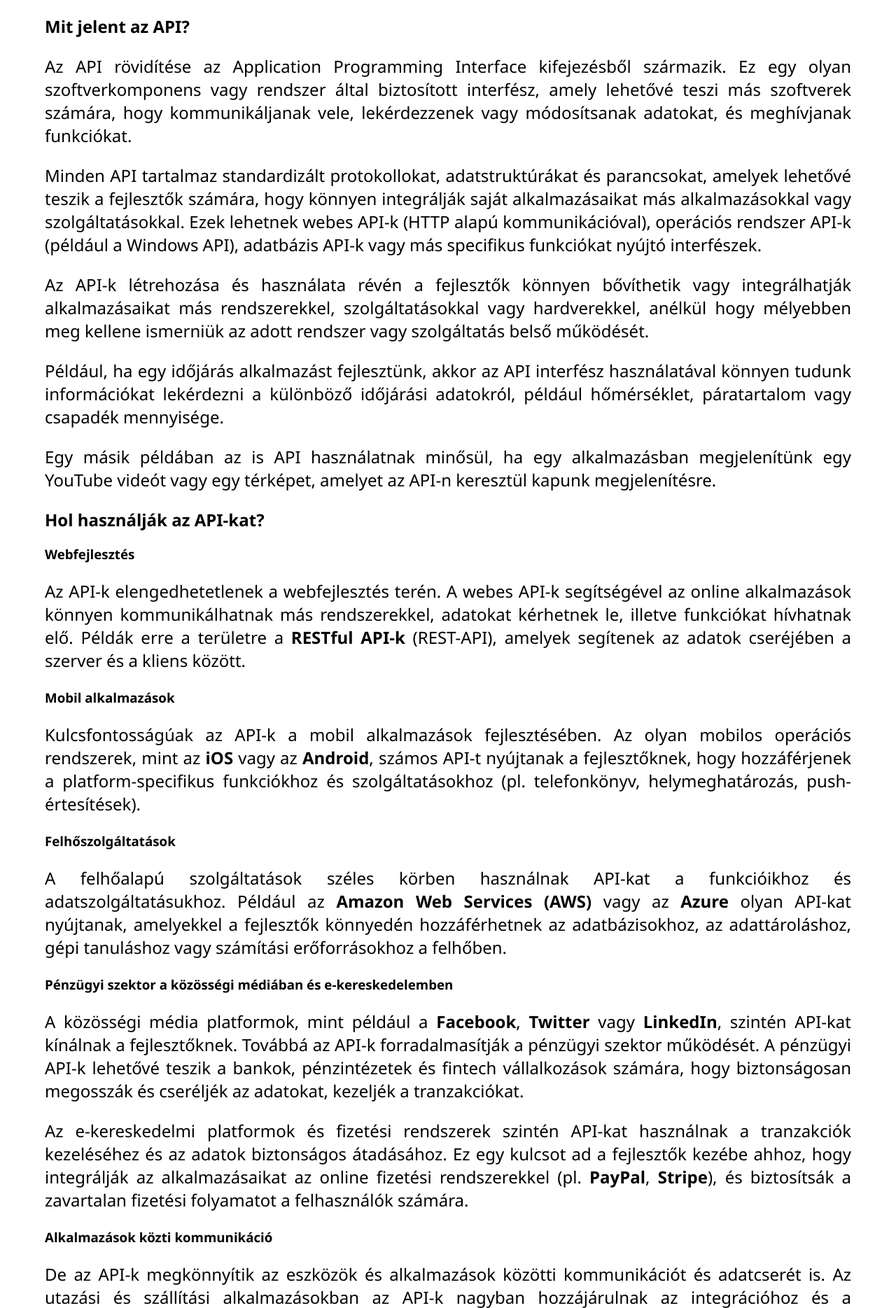
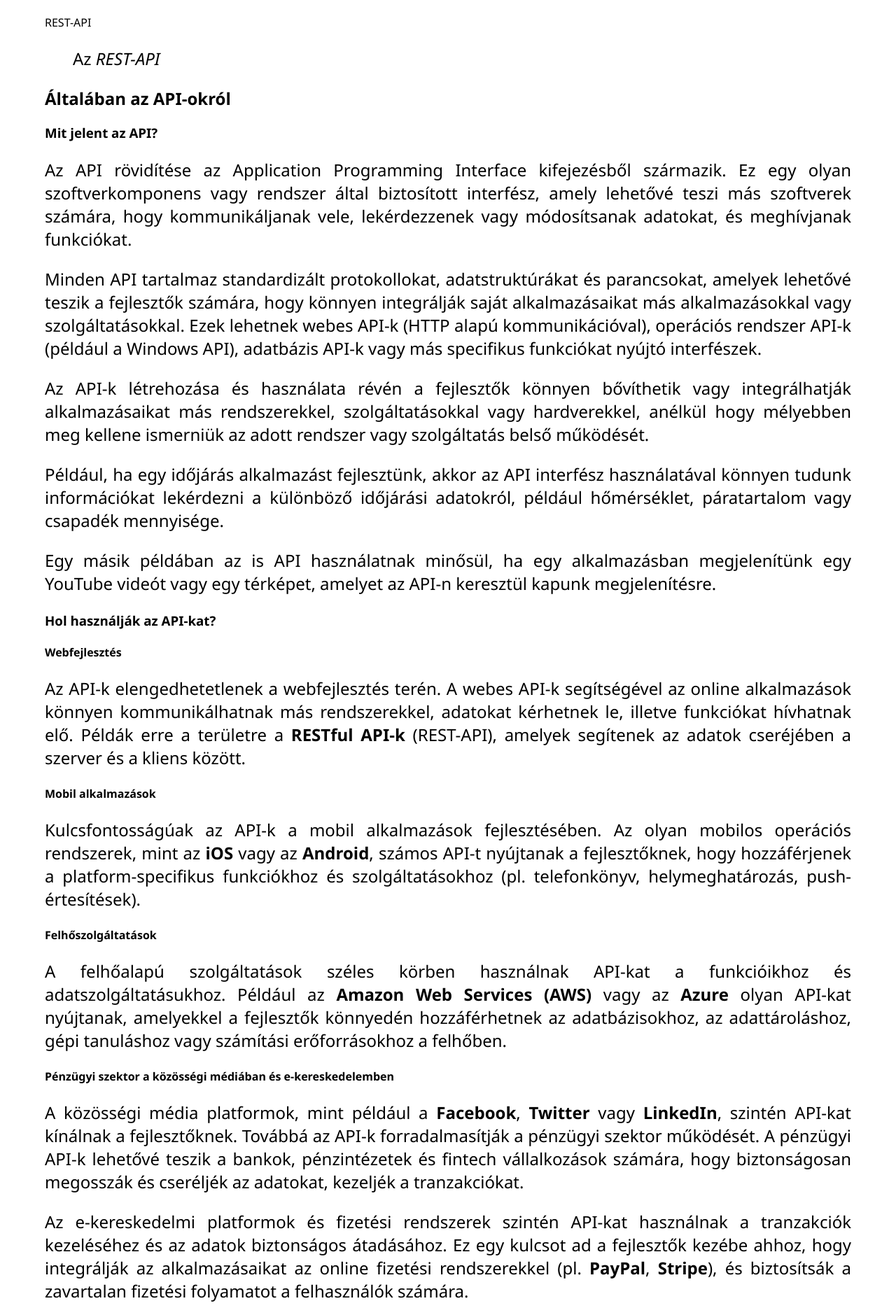
Before and after one commit to cerberus2477/learn-rest, a plain HTML site: page index.html in a window 1280 px wide. Shown: the part 748-2617 px from the top of the page at 70% size. Drawn offline with Linux system fonts and the light colour scheme; no server answers.

Commit message:
rest kezdete

```diff
--- a/index.html
+++ b/index.html
@@ -40,10 +40,16 @@
                         hivatottak megkönnyíteni azzal, hogy hozzáférést biztosítanak egy adott szoftver vagy eszköz
                         utasításkészletéhez.</p>
                 </dd>
+                <dt>REST-API</dt>
+                <dd>
+                    <p>Az <dfn title="application programming interface">REST-API</dfn>
+                    </p>
+                </dd>
             </dl>
         </section>
-        <section id>
-            <h2>Mit jelent az API?</h2>
+        <section id="api">
+            <h2>Általában az API-okról</h2>
+            <h3>Mit jelent az API?</h3>
             <p>Az API rövidítése az Application Programming Interface kifejezésből származik. Ez egy olyan
                 szoftverkomponens vagy rendszer által biztosított interfész, amely lehetővé teszi más szoftverek
                 számára, hogy kommunikáljanak vele, lekérdezzenek vagy módosítsanak adatokat, és meghívjanak
@@ -70,32 +76,30 @@
             <p> Egy másik példában az is API használatnak minősül, ha egy alkalmazásban megjelenítünk egy
                 YouTube
                 videót vagy egy térképet, amelyet az API-n keresztül kapunk megjelenítésre.</p>
-        </section>
 
-        <section>
-            <h2>Hol használják az API-kat?</h2>
-            <h3>Webfejlesztés</h3>
+            <h3>Hol használják az API-kat?</h3>
+            <h4>Webfejlesztés</h4>
             <p>Az API-k elengedhetetlenek a webfejlesztés terén. A webes API-k segítségével az online alkalmazások
                 könnyen kommunikálhatnak más rendszerekkel, adatokat kérhetnek le, illetve funkciókat hívhatnak elő.
                 Példák erre a területre a <strong>RESTful API-k</strong> (REST-API), amelyek segítenek az adatok
                 cseréjében a szerver és a kliens
                 között.</p>
 
-            <h3>Mobil alkalmazások</h3>
+            <h4>Mobil alkalmazások</h4>
             <p>Kulcsfontosságúak az API-k a mobil alkalmazások fejlesztésében. Az olyan mobilos operációs rendszerek,
                 mint az <strong>iOS</strong> vagy az <strong>Android</strong>, számos API-t nyújtanak a fejlesztőknek,
                 hogy hozzáférjenek a
                 platform-specifikus funkciókhoz és szolgáltatásokhoz (pl. telefonkönyv, helymeghatározás,
                 push-értesítések).</p>
 
-            <h3>Felhőszolgáltatások</h3>
+            <h4>Felhőszolgáltatások</h4>
             <p>A felhőalapú szolgáltatások széles körben használnak API-kat a funkcióikhoz és adatszolgáltatásukhoz.
                 Például az <strong>Amazon Web Services (AWS)</strong> vagy az <strong>Azure</strong> olyan API-kat
                 nyújtanak, amelyekkel a fejlesztők
                 könnyedén hozzáférhetnek az adatbázisokhoz, az adattároláshoz, gépi tanuláshoz vagy számítási
                 erőforrásokhoz a felhőben.</p>
 
-            <h3>Pénzügyi szektor a közösségi médiában és e-kereskedelemben</h3>
+            <h4>Pénzügyi szektor a közösségi médiában és e-kereskedelemben</h4>
             <p>A közösségi média platformok, mint például a <strong>Facebook</strong>, <strong>Twitter</strong> vagy
                 <strong>LinkedIn</strong>, szintén API-kat kínálnak a
                 fejlesztőknek. Továbbá az API-k forradalmasítják a pénzügyi szektor működését. A pénzügyi API-k lehetővé
@@ -109,7 +113,7 @@
                 és biztosítsák a zavartalan
                 fizetési folyamatot a felhasználók számára.</p>
 
-            <h3>Alkalmazások közti kommunikáció</h3>
+            <h4>Alkalmazások közti kommunikáció</h4>
             <p>De az API-k megkönnyítik az eszközök és alkalmazások közötti kommunikációt és adatcserét is. Az utazási
                 és szállítási alkalmazásokban az API-k nagyban hozzájárulnak az integrációhoz és a szolgáltatások
                 összekapcsolásához. API felhasználásával a fejlesztők integrálják a repülési, szállodai vagy közlekedési
@@ -117,6 +121,9 @@
                 információk lekérdezését vagy a menetrendek megtekintését.</p>
         </section>
 
+        <section id="rest">
+            reszt dolgok
+        </section>
 
         <details id="f1" open>
             <summary>1. feladat Macskák</summary>
```
